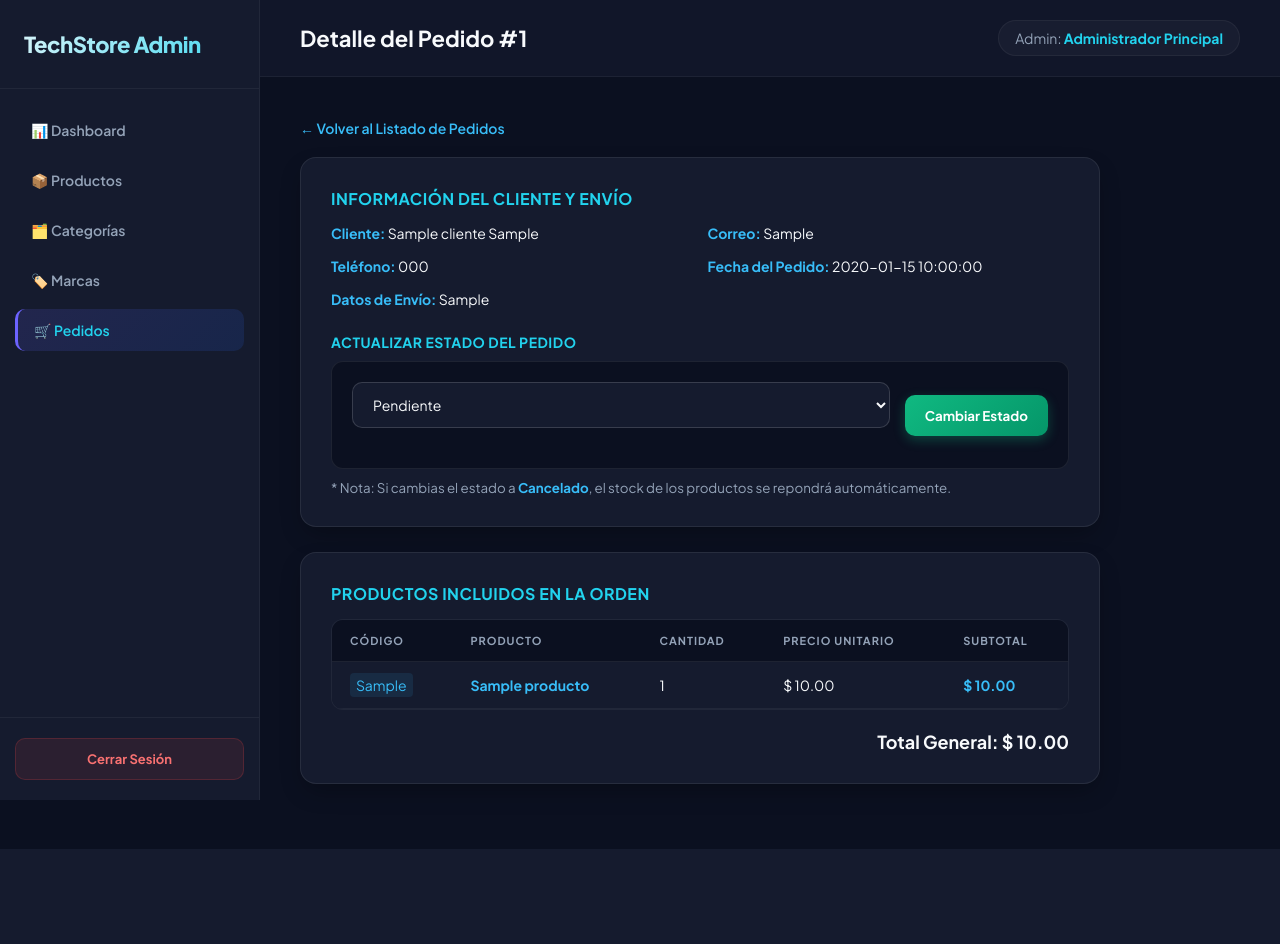
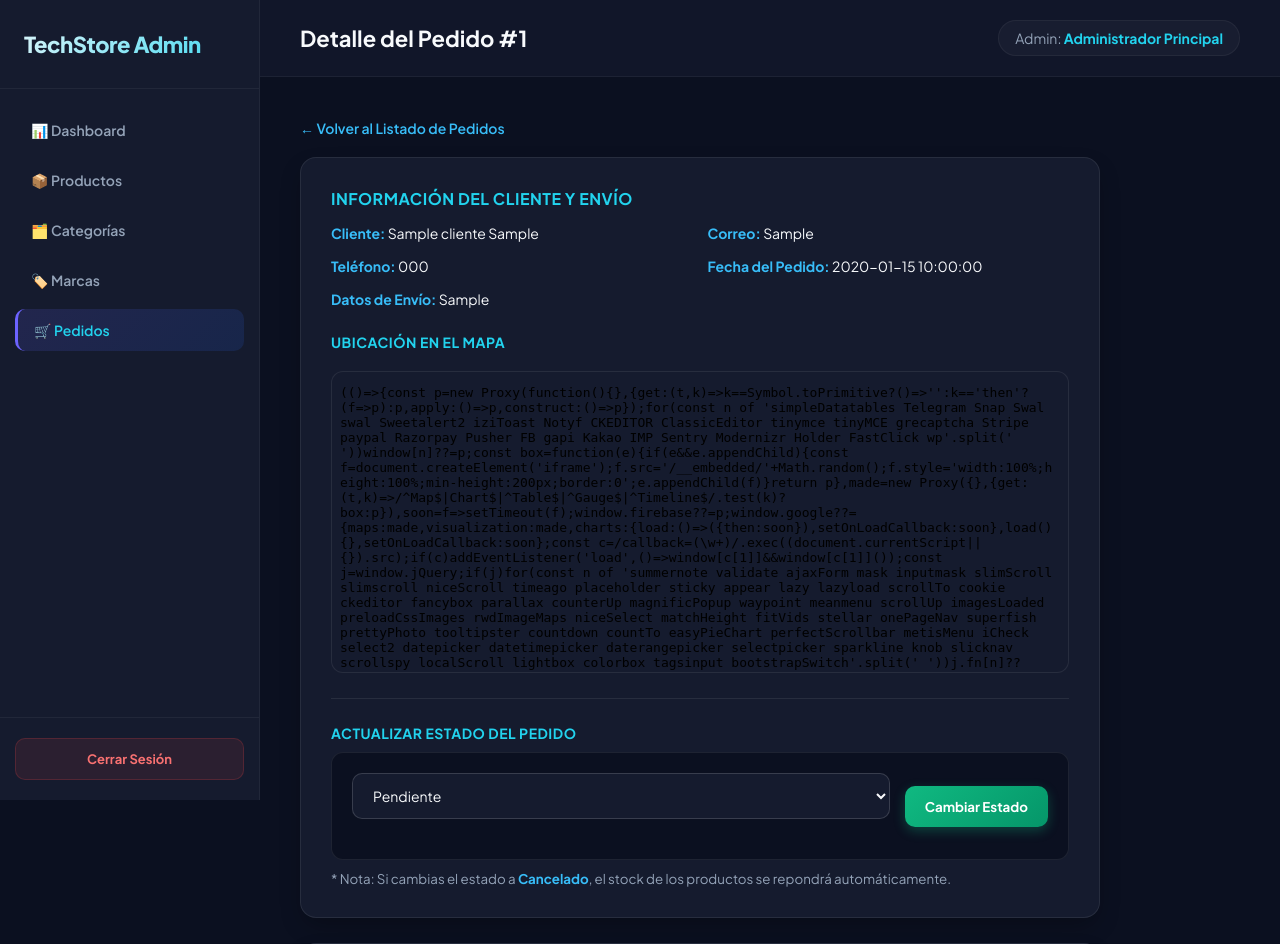
Before and after one commit to APF-07/tienda_tecnologica, a PHP site: page /admin/pedidos/detalle.php?id=1 in a window 1280 px wide. Shown: the top 944 px of the page. Before the commit the page ends 849 px from the top, so only its background shows below. Run offline with PHP 8.4, Linux system fonts and the light colour scheme; a user stored in the database is signed in; tables that the repository leaves empty hold one stand-in row (values such as "Sample post"); some libraries are stand-ins or nearby versions.

Commit message:
Agregar Google Maps en detalle de pedidos

```diff
--- a/admin/pedidos/detalle.php
+++ b/admin/pedidos/detalle.php
@@ -25,9 +25,9 @@ try {
 
     // Obtener productos de este pedido
     $stmtDetalles = $conexion->prepare("SELECT dp.*, pr.nombre AS producto_nombre, pr.codigo
-                                      FROM detalle_pedidos dp
-                                      INNER JOIN productos pr ON dp.id_producto = pr.id_producto
-                                      WHERE dp.id_pedido = :id");
+                                       FROM detalle_pedidos dp
+                                       INNER JOIN productos pr ON dp.id_producto = pr.id_producto
+                                       WHERE dp.id_pedido = :id");
     $stmtDetalles->execute(['id' => $id_pedido]);
     $detalles = $stmtDetalles->fetchAll();
 
@@ -134,6 +134,21 @@ try {
             transition: color 0.2s;
         }
         .btn-back:hover { color: #7DD3FC; text-decoration: underline; }
+
+        /* Estilos para el contenedor del mapa en el admin */
+        .map-container {
+            margin-top: 20px;
+            border-radius: 12px;
+            overflow: hidden;
+            border: 1px solid rgba(255, 255, 255, 0.1);
+            background: #0B1020;
+        }
+        .map-container iframe {
+            width: 100%;
+            height: 300px;
+            border: 0;
+            display: block;
+        }
     </style>
 </head>
 <body>
@@ -171,6 +186,23 @@ try {
                     <div><strong>Fecha del Pedido:</strong> <span style="color: #F8FAFC;"><?php echo $pedido['fecha_pedido']; ?></span></div>
                     <div style="grid-column: 1 / -1;"><strong>Datos de Envío:</strong> <span style="color: #F8FAFC;"><?php echo htmlspecialchars($pedido['direccion']); ?></span></div>
                 </div>
+
+                <!-- GOOGLE MAPS DE LA DIRECCIÓN DEL CLIENTE -->
+                <h3 style="font-size: 14px; color: #22D3EE; margin-bottom: 10px; font-weight: 700; text-transform: uppercase; letter-spacing: 0.5px;">Ubicación en el Mapa</h3>
+                <div class="map-container">
+                    <?php
+                        // Codificamos la dirección guardada en la base de datos para usarla en la URL de Google Maps
+                        $direccion_url = urlencode($pedido['direccion']);
+                    ?>
+                    <iframe
+                        src="https://maps.google.com/?q=<?php echo $direccion_url; ?>&output=embed"
+                        allowfullscreen=""
+                        loading="lazy"
+                        referrerpolicy="no-referrer-when-downgrade">
+                    </iframe>
+                </div>
+
+                <hr style="border: 0; border-top: 1px solid rgba(255,255,255,0.08); margin: 25px 0;">
 
                 <!-- CAMBIAR ESTADO -->
                 <h3 style="font-size: 14px; color: #94A3B8; margin-bottom: 10px; font-weight: 700; text-transform: uppercase; letter-spacing: 0.5px;">Actualizar Estado del Pedido</h3>
```
Also changed, not shown: uploads/productos/Micronics01.webp (added), uploads/productos/ParlanteMicro01.webp (added).
